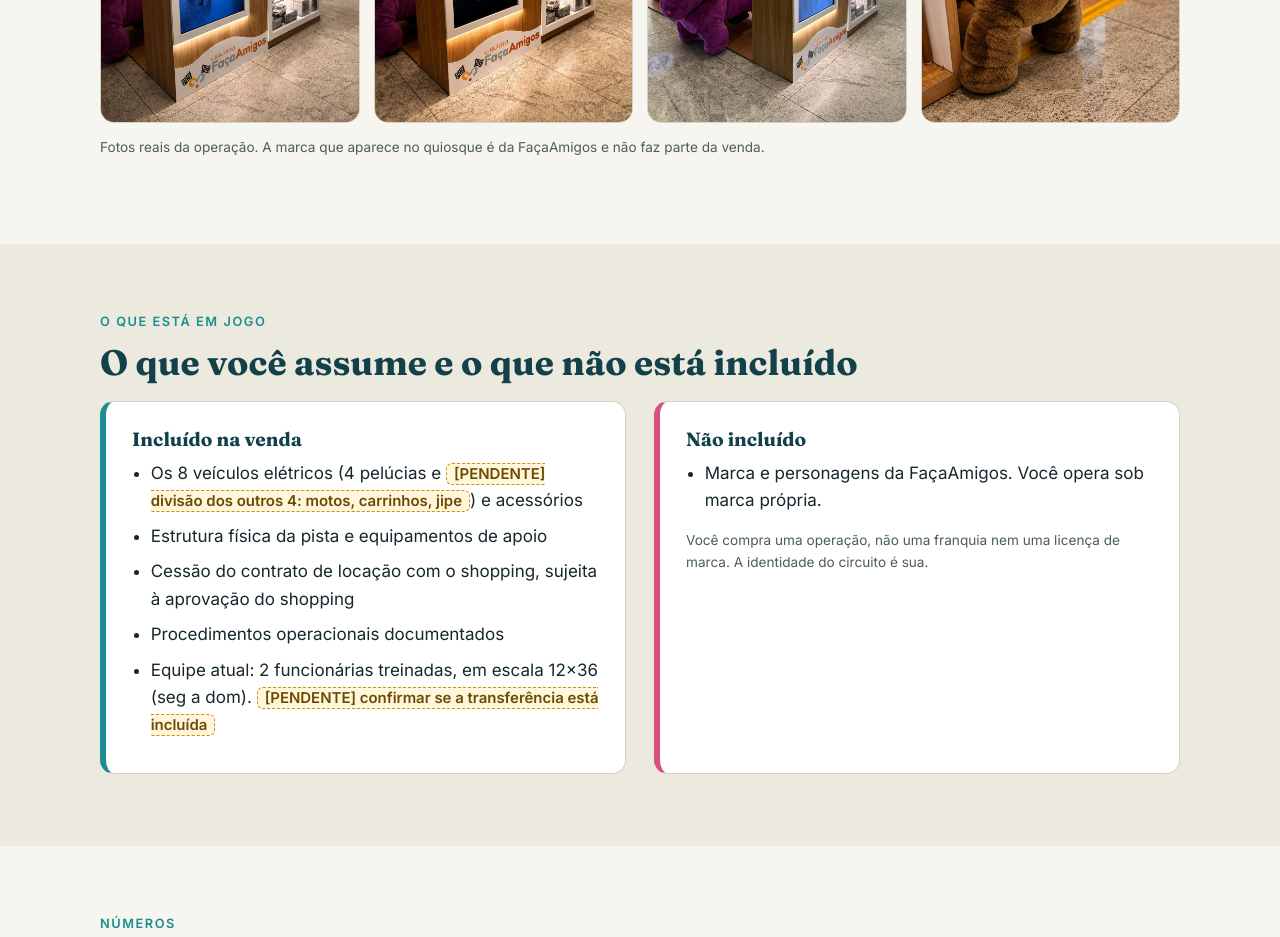
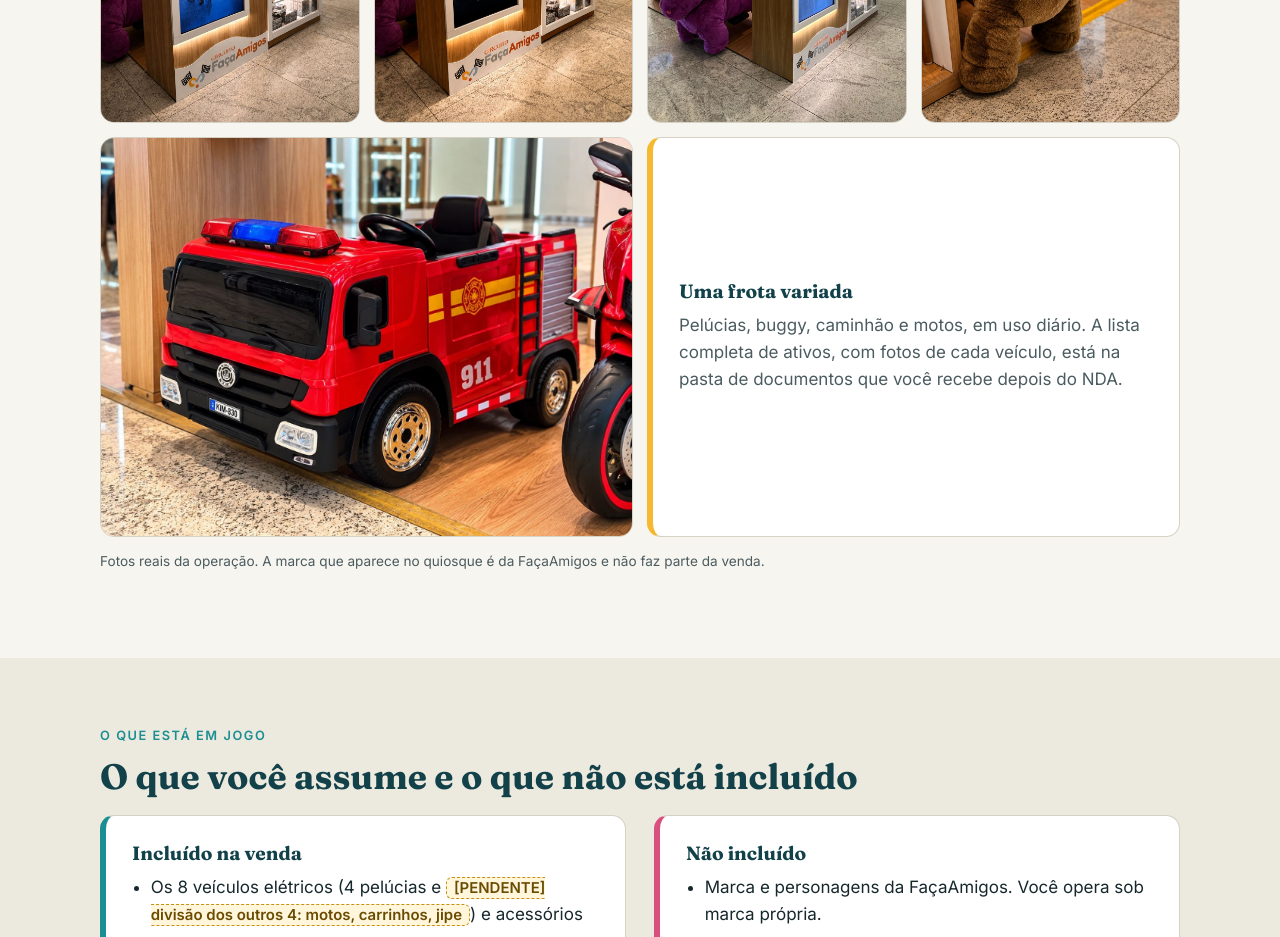
Before and after one commit to brunofreitasbm-web/franquia-chocolates-belem, a plain HTML site: page circuito/index.html in a window 1280 px wide. Shown: the part 1620-2557 px from the top of the page. Drawn offline with Linux system fonts and the light colour scheme.

Commit message:
feat: foto do caminhão de bombeiros e card da frota na galeria do circuito
Co-Authored-By: Claude Sonnet 5.5 <noreply@anthropic.com>
Claude-Session: https://claude.ai/code/session_017CkKxD3f3y8NacZGNLNyWv

```diff
--- a/circuito/index.html
+++ b/circuito/index.html
@@ -79,6 +79,8 @@
       <img src="images/circuito-quiosque-painel.jpg" alt="Painel de vídeo do quiosque exibindo a frota de carrinhos elétricos" loading="lazy" width="1000" height="1333">
       <img src="images/circuito-quiosque-lateral.jpg" alt="Vista lateral do circuito com pelúcias e carrinhos elétricos" loading="lazy" width="1000" height="1333">
       <img src="images/circuito-pelucia-frota.jpg" alt="Pelúcia elétrica em primeiro plano e buggy ao fundo" loading="lazy" width="1000" height="1333">
+      <img class="wide" src="images/circuito-caminhao-bombeiros.jpg" alt="Caminhão de bombeiros elétrico infantil vermelho ao lado de uma moto, sobre o piso de madeira da pista" loading="lazy" width="1400" height="1050">
+      <div class="gallery-card"><h3>Uma frota variada</h3><p>Pelúcias, buggy, caminhão e motos, em uso diário. A lista completa de ativos, com fotos de cada veículo, está na pasta de documentos que você recebe depois do NDA.</p></div>
     </div>
     <p class="note">Fotos reais da operação. A marca que aparece no quiosque é da FaçaAmigos e não faz parte da venda.</p>
   </div>
--- a/circuito/style.css
+++ b/circuito/style.css
@@ -90,3 +90,6 @@ footer b{color:var(--white)}
 .gallery{display:grid;grid-template-columns:repeat(4,1fr);gap:14px;margin-bottom:14px}
 .gallery img{width:100%;height:auto;aspect-ratio:3/4;object-fit:cover;border-radius:var(--r);border:1px solid var(--line)}
 @media (max-width:820px){.gallery{grid-template-columns:1fr 1fr}}
+.gallery img.wide{grid-column:span 2;aspect-ratio:4/3}
+.gallery-card{grid-column:span 2;background:var(--white);border:1px solid var(--line);border-left:6px solid var(--amarelo);border-radius:var(--r);padding:26px;display:flex;flex-direction:column;justify-content:center}
+.gallery-card p{margin:0;color:var(--ink-soft)}
```
Also changed, not shown: circuito/images/circuito-caminhao-bombeiros.jpg (added).
